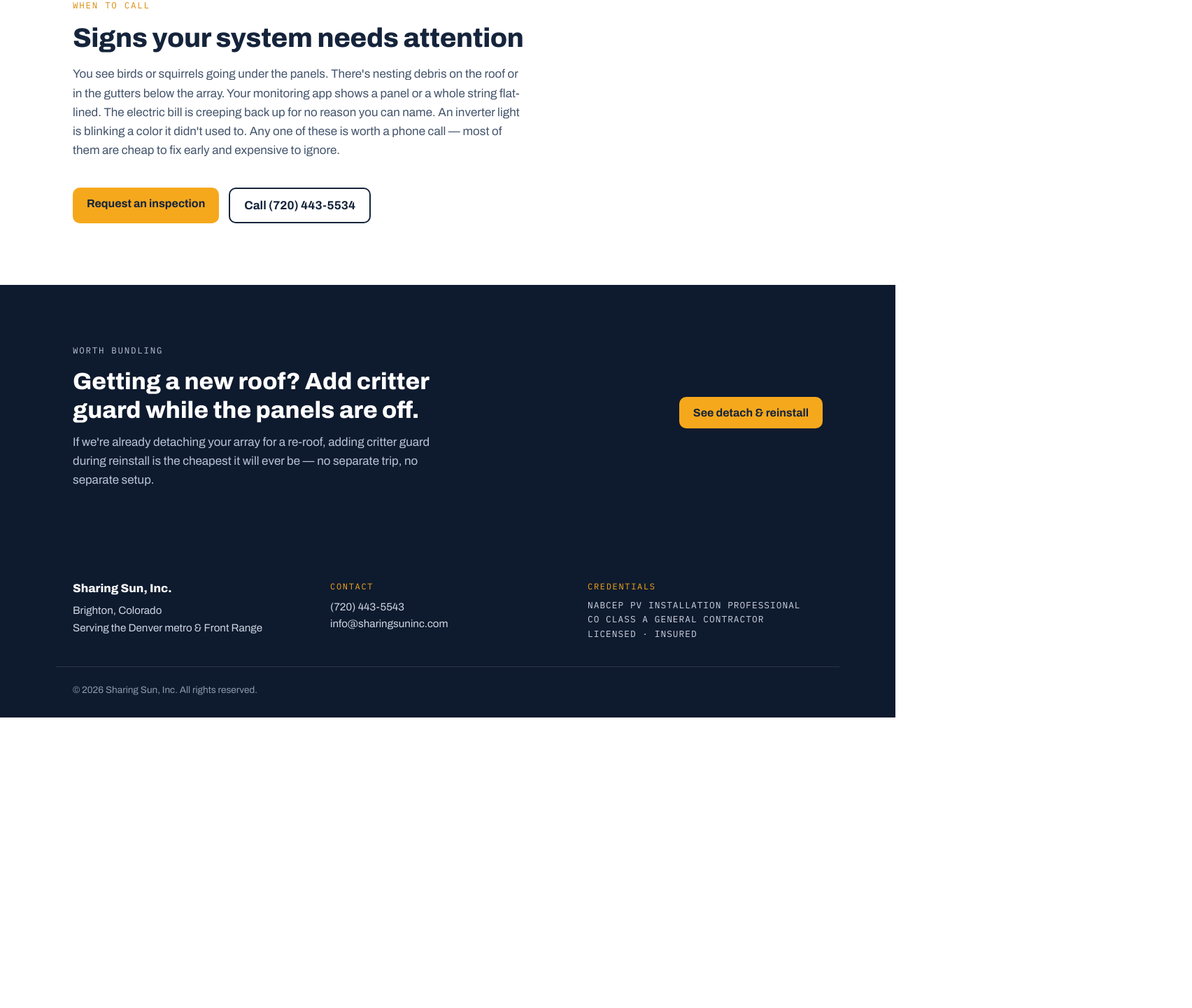
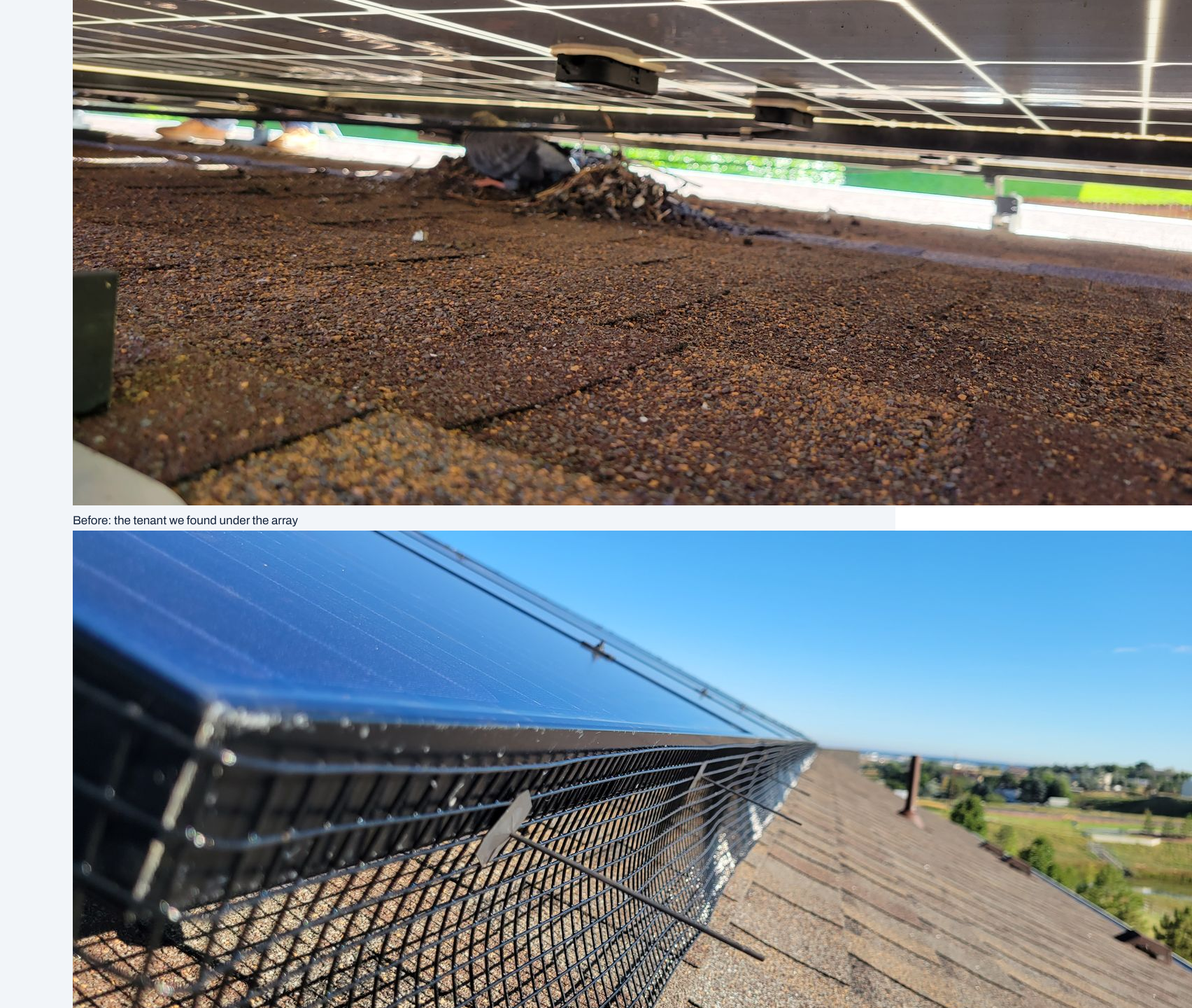
Before and after one commit to sharingsunsolar/sharing-sun-website, a Next.js app: page /maintenance in a window 1280 px wide. Shown: the part 1360-2800 px from the top of the page at 70% size, 1704 px wide, since content can reach past the window. Before the commit the page ends 2385 px from the top, so only its background shows below. Built offline with nearby package versions, Linux system fonts and the light colour scheme.

Commit message:
Update page.js

```diff
--- a/app/maintenance/page.js
+++ b/app/maintenance/page.js
@@ -66,6 +66,23 @@ export default function Maintenance() {
               </p>
             </div>
           </div>
+
+          <div className="photo-pair">
+            <figure className="site-photo">
+              <img
+                src="/pigeon-nesting-under-panels.jpg"
+                alt="Pigeon nesting underneath solar panels on a Colorado roof before critter guard"
+              />
+              <figcaption>Before: the tenant we found under the array</figcaption>
+            </figure>
+            <figure className="site-photo">
+              <img
+                src="/critter-guard-installed.jpg"
+                alt="Critter guard mesh installed around the edge of a rooftop solar array"
+              />
+              <figcaption>After: critter guard sealed and secured</figcaption>
+            </figure>
+          </div>
         </div>
       </section>
 
```
